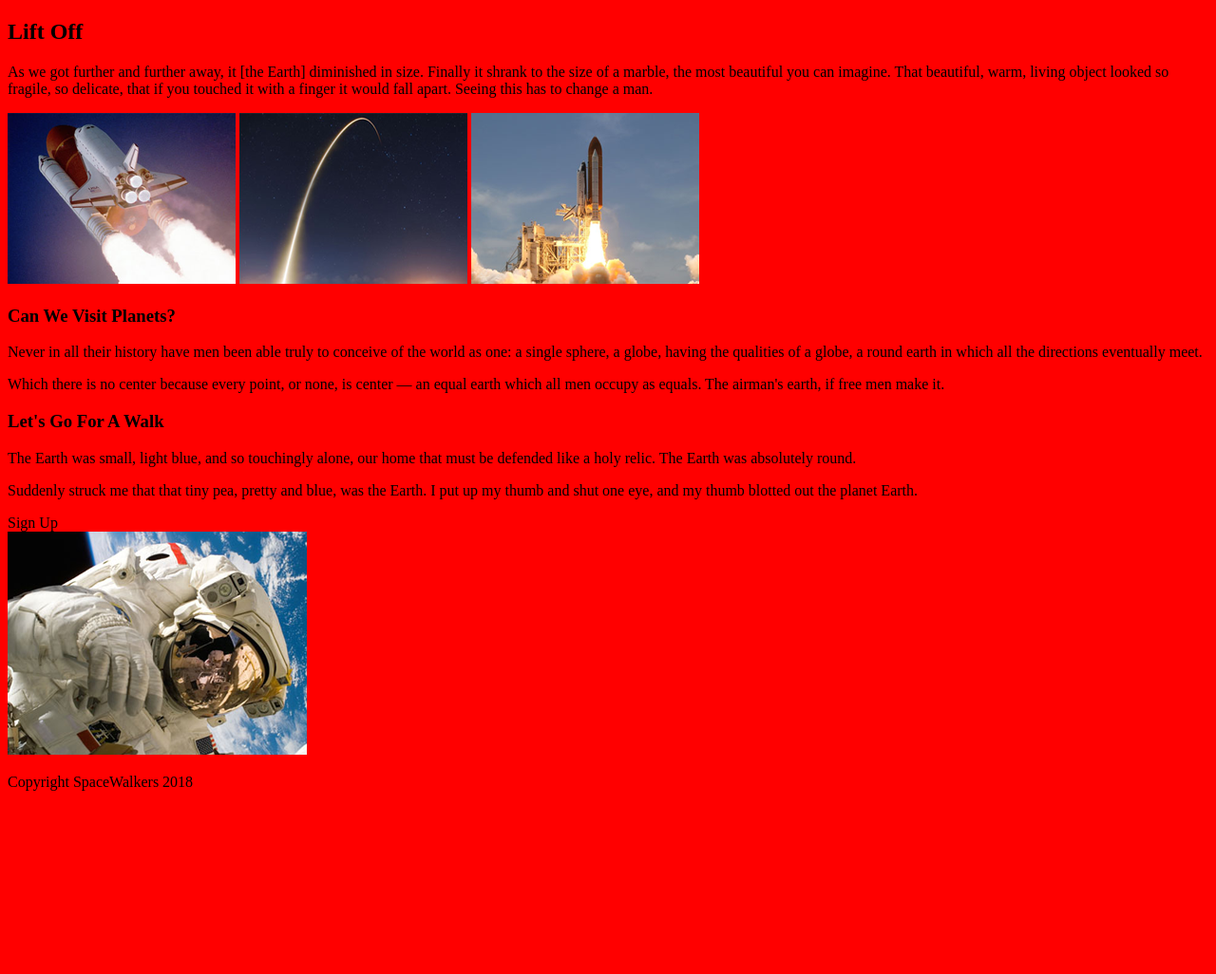
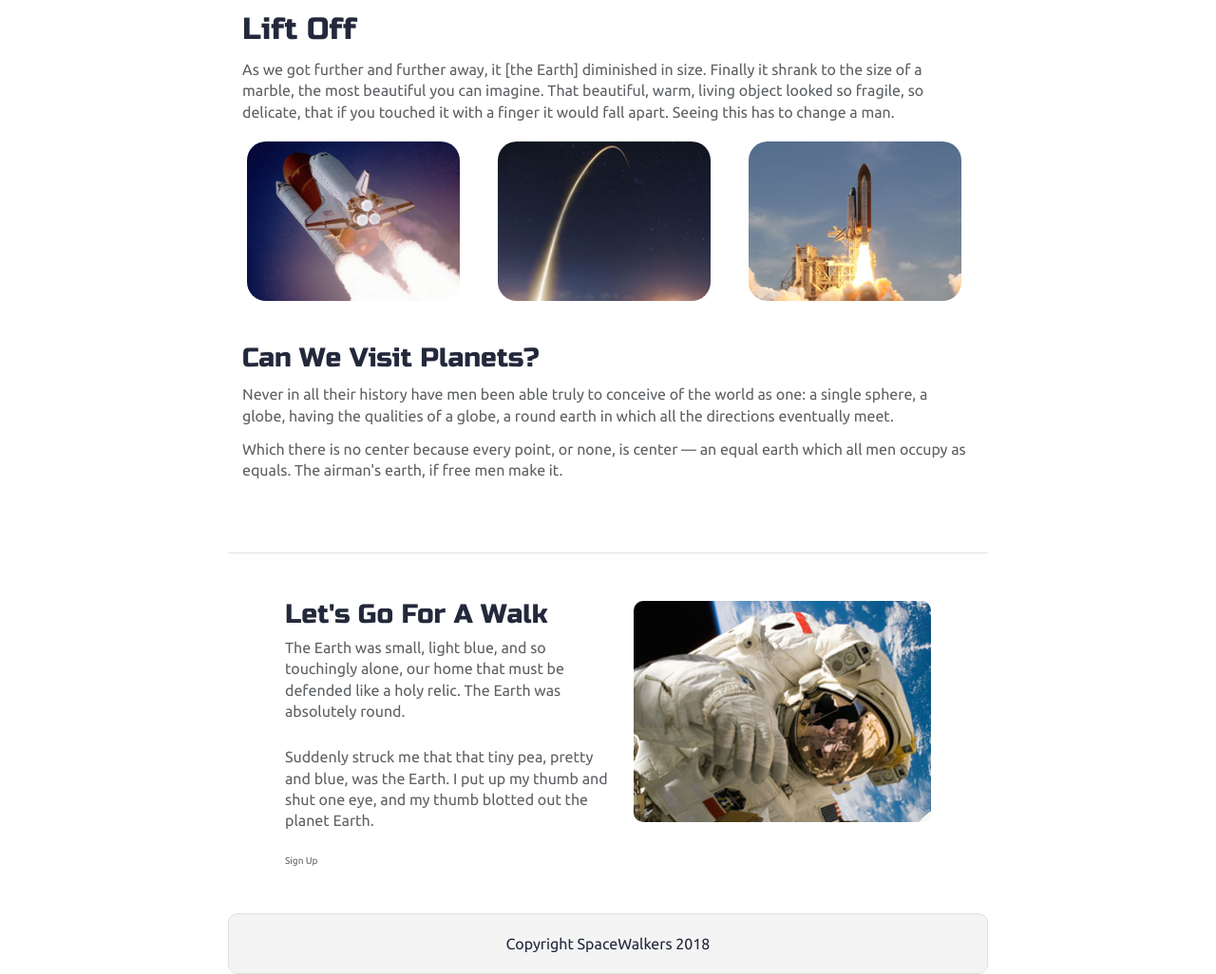
Before and after one commit to bloominstituteoftechnology/Sprint-Challenge--Advanced-CSS, a PHP site: page / in a window 1280 px wide. Shown: the whole page at 95% size. Before the commit the page ends 833 px from the top, so only its background shows below. Run offline with PHP 8.4, Linux system fonts and the light colour scheme.

Commit message:
Task 4 Complete - imported all folders to index.less

```diff
--- a/css/index.css
+++ b/css/index.css
@@ -1,3 +1,223 @@
+/* http://meyerweb.com/eric/tools/css/reset/
+   v2.0 | 20110126
+   License: none (public domain)
+*/
+html,
+body,
+div,
+span,
+applet,
+object,
+iframe,
+h1,
+h2,
+h3,
+h4,
+h5,
+h6,
+p,
+blockquote,
+pre,
+a,
+abbr,
+acronym,
+address,
+big,
+cite,
+code,
+del,
+dfn,
+em,
+img,
+ins,
+kbd,
+q,
+s,
+samp,
+small,
+strike,
+strong,
+sub,
+sup,
+tt,
+var,
+b,
+u,
+i,
+center,
+dl,
+dt,
+dd,
+ol,
+ul,
+li,
+fieldset,
+form,
+label,
+legend,
+table,
+caption,
+tbody,
+tfoot,
+thead,
+tr,
+th,
+td,
+article,
+aside,
+canvas,
+details,
+embed,
+figure,
+figcaption,
+footer,
+header,
+hgroup,
+menu,
+nav,
+output,
+ruby,
+section,
+summary,
+time,
+mark,
+audio,
+video {
+  margin: 0;
+  padding: 0;
+  border: 0;
+  font-size: 100%;
+  font: inherit;
+  vertical-align: baseline;
+}
+/* HTML5 display-role reset for older browsers */
+article,
+aside,
+details,
+figcaption,
+figure,
+footer,
+header,
+hgroup,
+menu,
+nav,
+section {
+  display: block;
+}
+body {
+  line-height: 1;
+}
+ol,
+ul {
+  list-style: none;
+}
+blockquote,
+q {
+  quotes: none;
+}
+blockquote:before,
+blockquote:after,
+q:before,
+q:after {
+  content: '';
+  content: none;
+}
+table {
+  border-collapse: collapse;
+  border-spacing: 0;
+}
+* {
+  box-sizing: border-box;
+}
 html {
-  background-color: red;
+  font-size: 62.5%;
 }
+html,
+body {
+  font-family: 'Ubuntu', sans-serif;
+  color: #5E6164;
+}
+h1,
+h2,
+h3,
+h4,
+h5 {
+  font-family: 'Russo One', sans-serif;
+  color: #23293B;
+}
+h2 {
+  font-size: 3.2rem;
+}
+h3 {
+  font-size: 2.8rem;
+}
+p {
+  font-size: 1.6rem;
+  line-height: 1.4;
+}
+.container {
+  max-width: 800px;
+  width: 100%;
+  margin: 0 auto;
+}
+footer {
+  color: #22283B;
+  background: #f4f4f4;
+  padding: 20px 0;
+  border: 1px double #e0e0e0;
+  border-radius: 10px;
+  display: flex;
+  justify-content: center;
+  align-items: center;
+}
+.home .intro h2 {
+  padding: 15px;
+}
+.home .intro p {
+  padding: 0 15px;
+}
+.home .space-images {
+  display: flex;
+  flex-wrap: wrap;
+  width: 100%;
+}
+.home .space-images img {
+  width: 28%;
+  margin: 20px 2.5%;
+  border-radius: 20px;
+  height: 100%;
+}
+.home .visit-planets {
+  padding: 15px;
+}
+.home .visit-planets h3 {
+  margin-top: 11px;
+}
+.home .visit-planets p {
+  margin-top: 13px;
+}
+.home .walk {
+  margin-top: 60px;
+  border-top: 1px solid #dee2e6;
+  padding: 50px 60px;
+  display: flex;
+  justify-content: center;
+}
+.home .walk .walk-text {
+  width: 50%;
+}
+.home .walk .walk-text h3 {
+  margin-bottom: 10px;
+}
+.home .walk .walk-text p {
+  margin-bottom: 26px;
+}
+.home .walk .walk-img {
+  width: 46%;
+  margin-left: 4%;
+}
+.home .walk .walk-img img {
+  width: 100%;
+  height: auto;
+  border-radius: 10px;
+}
--- a/less/index.less
+++ b/less/index.less
@@ -1,4 +1,9 @@
 // Import your less files here:
-html {
-  background-color: red;
-}
+
+@import "variables";
+@import "mixins";
+@import "reset";
+@import "global";
+@import "navigation";
+@import "footer";
+@import "home-page";
```
